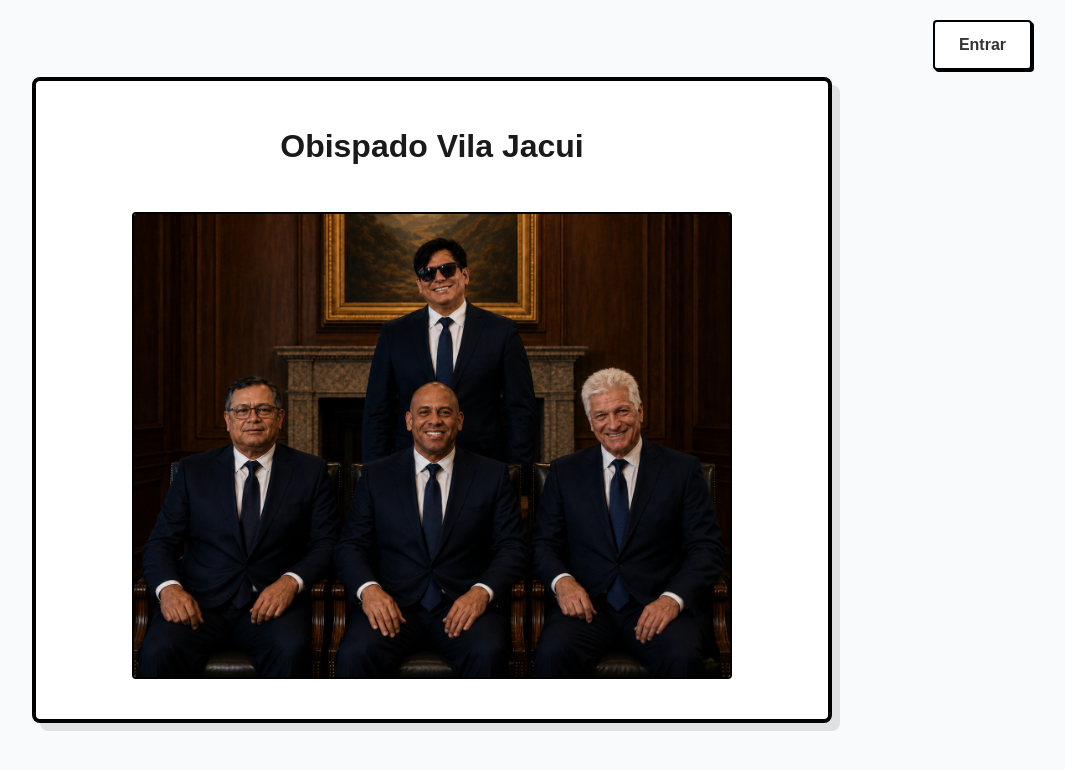
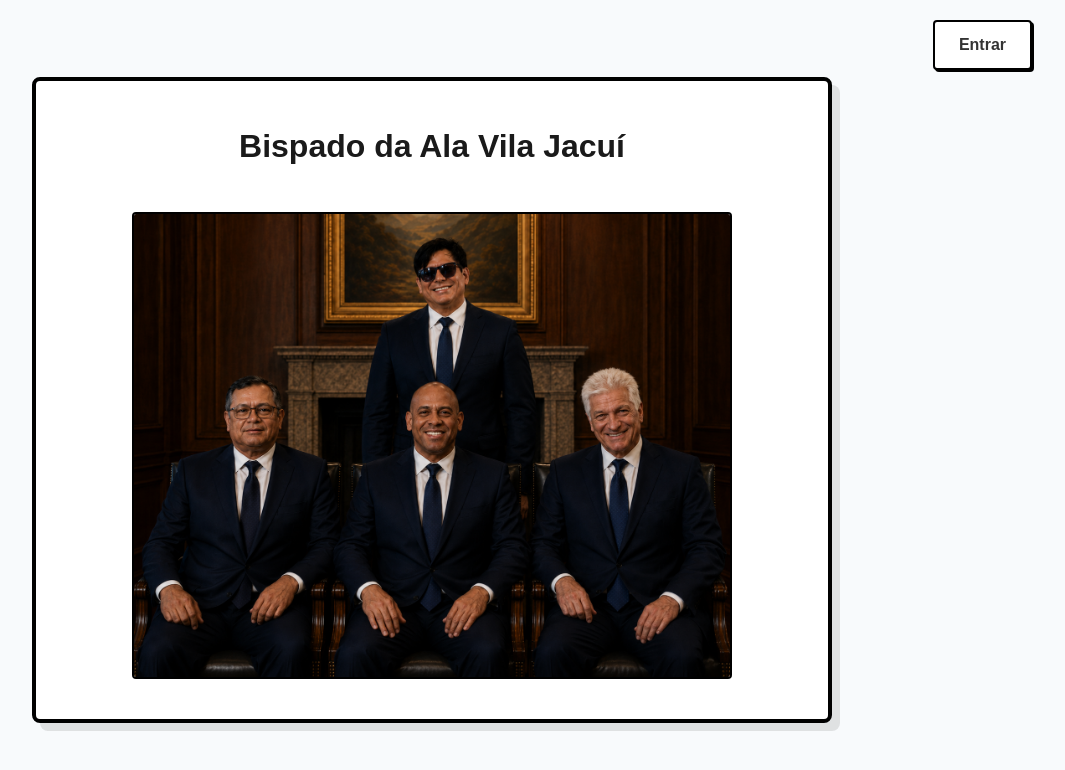
Before and after one commit to LeonardoGMendoza/controle-bispado, a Next.js app: page / in a window 1280 px wide. Shown: the top 770 px of the page, without its empty margins (208-1273 px from the left). Built offline with nearby package versions, Linux system fonts and the light colour scheme.

Commit message:
Muda titulo da pagina inicial

```diff
--- a/app/page.js
+++ b/app/page.js
@@ -44,7 +44,7 @@ export default function Home() {
             color: '#1a1a1a',
             textAlign: 'center'
           }}>
-            Obispado Vila Jacui
+            Bispado da Ala Vila Jacuí
           </h1>
 
           {/* Área da Imagem */}
@@ -62,7 +62,7 @@ export default function Home() {
           }}>
             <img
               src="/capa.png"
-              alt="Obispado Vila Jacui"
+              alt="Bispado da Ala Vila Jacuí"
               style={{ width: '100%', height: 'auto', display: 'block', objectFit: 'cover' }}
             />
           </div>
```
